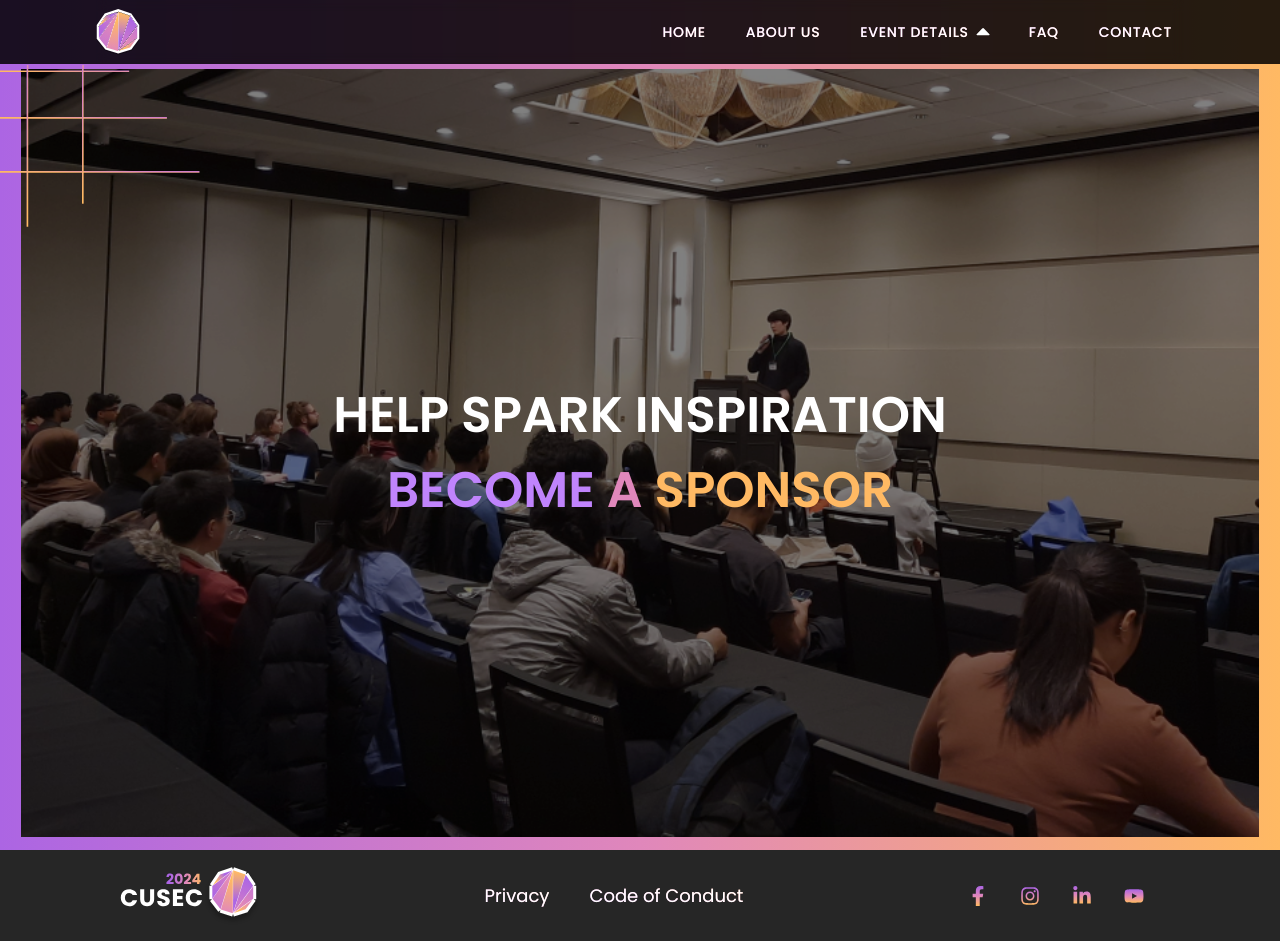
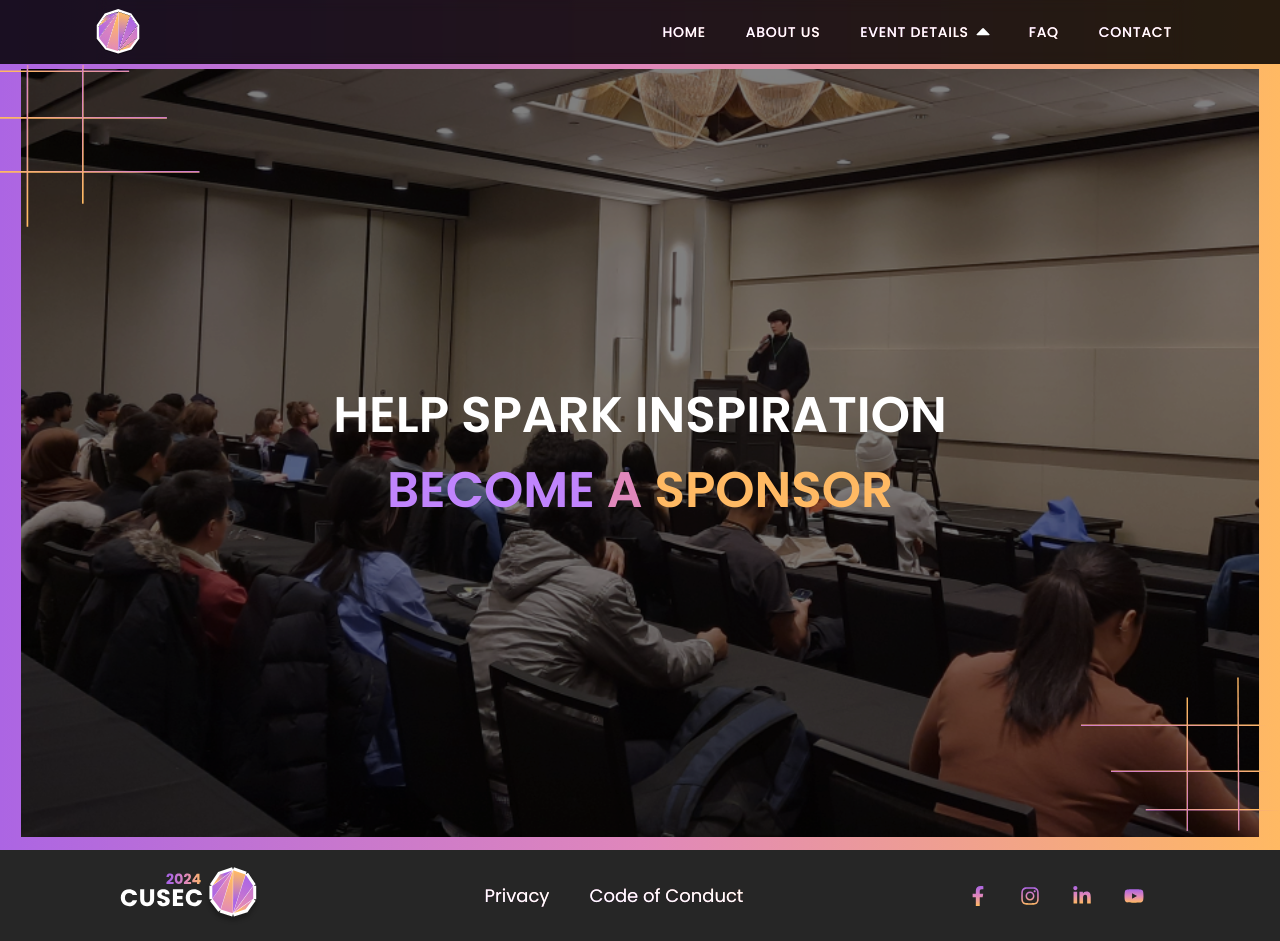
Before and after one commit to cusec/2024, a Next.js app: page /sponsors in a window 1280 px wide. Built offline with nearby package versions, Linux system fonts and the light colour scheme.

Commit message:
fix: Div nested inside p tags causing hydration errors

```diff
--- a/src/app/about/TeamCard.tsx
+++ b/src/app/about/TeamCard.tsx
@@ -48,13 +48,9 @@ export default function TeamCard(props: TeamCardProps) {
           </div>
         </div>
 
-        {/* <p className="text-center font-semibold md:text-[20px] whitespace-nowrap">
-        {props.name}{" "}
-      </p> */}
-
         {/* Replacing text on hover with fade in/out animation */}
         {/* Name and University text */}
-        <p className="text-center font-semibold md:text-[20px] whitespace-nowrap relative">
+        <div className="text-center font-semibold md:text-[20px] whitespace-nowrap relative">
           <div className="inline-block relative">
             <span className="invisible">
               {props.name.length > props.university.length
@@ -68,10 +64,10 @@ export default function TeamCard(props: TeamCardProps) {
               {props.university}
             </span>
           </div>
-        </p>
+        </div>
 
         {/* Pronouns and Program text */}
-        <p className="text-center whitespace-nowrap relative text-[8px] md:text-[12px]">
+        <div className="text-center whitespace-nowrap relative text-[8px] md:text-[12px]">
           <div className="inline-block relative">
             <span className="invisible">
               {props.pronouns.length > props.program.length
@@ -85,10 +81,10 @@ export default function TeamCard(props: TeamCardProps) {
               {props.program}
             </span>
           </div>
-        </p>
+        </div>
 
         {/* Role and Fun Fact text */}
-        <p className="text-center whitespace-nowrap relative">
+        <div className="text-center whitespace-nowrap relative">
           <div className="inline-block relative">
             <span className="invisible">
               {props.role.length > props.program.length
@@ -102,7 +98,7 @@ export default function TeamCard(props: TeamCardProps) {
               Fun Fact
             </span>
           </div>
-        </p>
+        </div>
 
         {/* Sub-role, email, and fun fact content */}
         <div className="block relative">
@@ -159,4 +155,5 @@ export default function TeamCard(props: TeamCardProps) {
       </div>
     </BlueBorderSquareBox>
   );
+
 }
--- a/src/app/sponsors/page.tsx
+++ b/src/app/sponsors/page.tsx
@@ -36,7 +36,7 @@ export default function Sponsors() {
         <Image
           src={"/images/bottom_right_gradient_lines.svg"}
           alt="bottom right gradient lines"
-          className="absolute bottom-[-13vh] right-0 z-10 md:hidden"
+          className="absolute bottom-[-4vh] right-0 z-10"
           width={200}
           height={250}
         />
```
